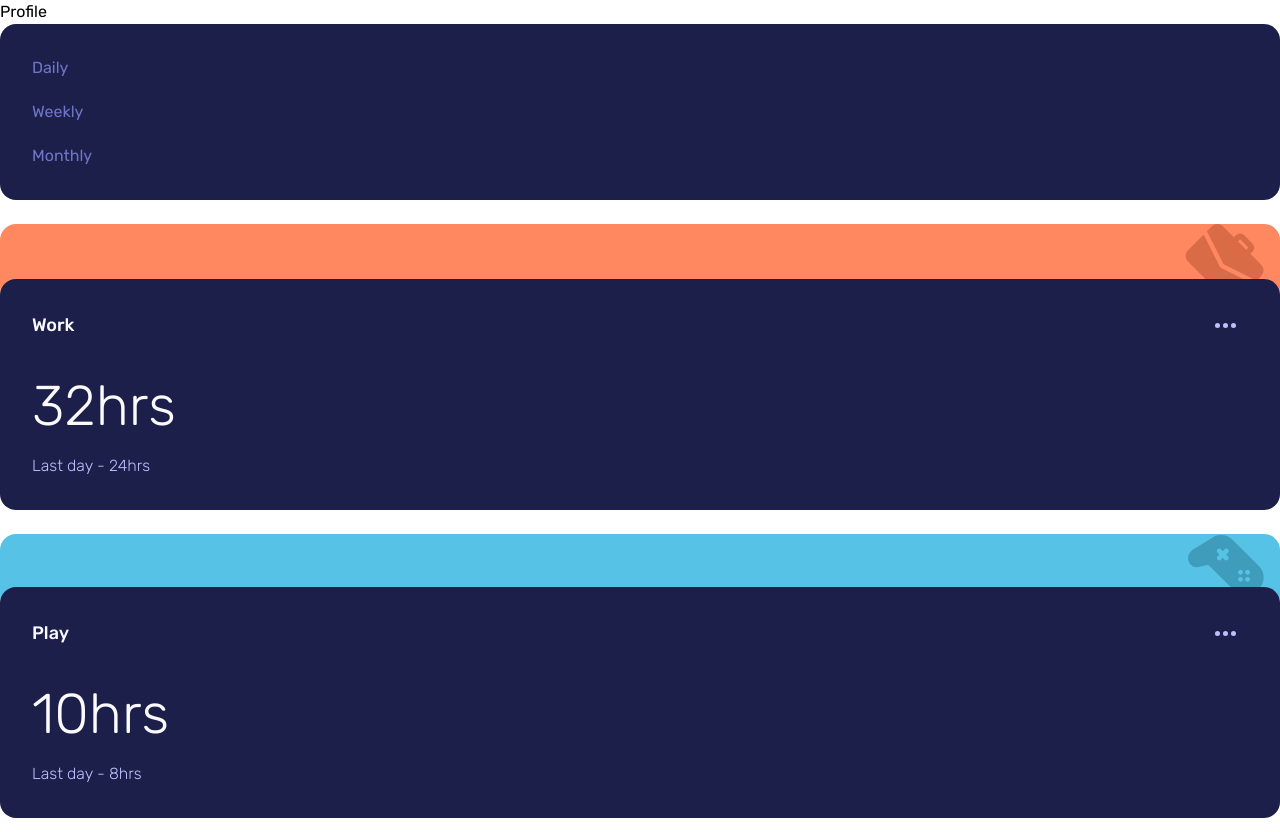
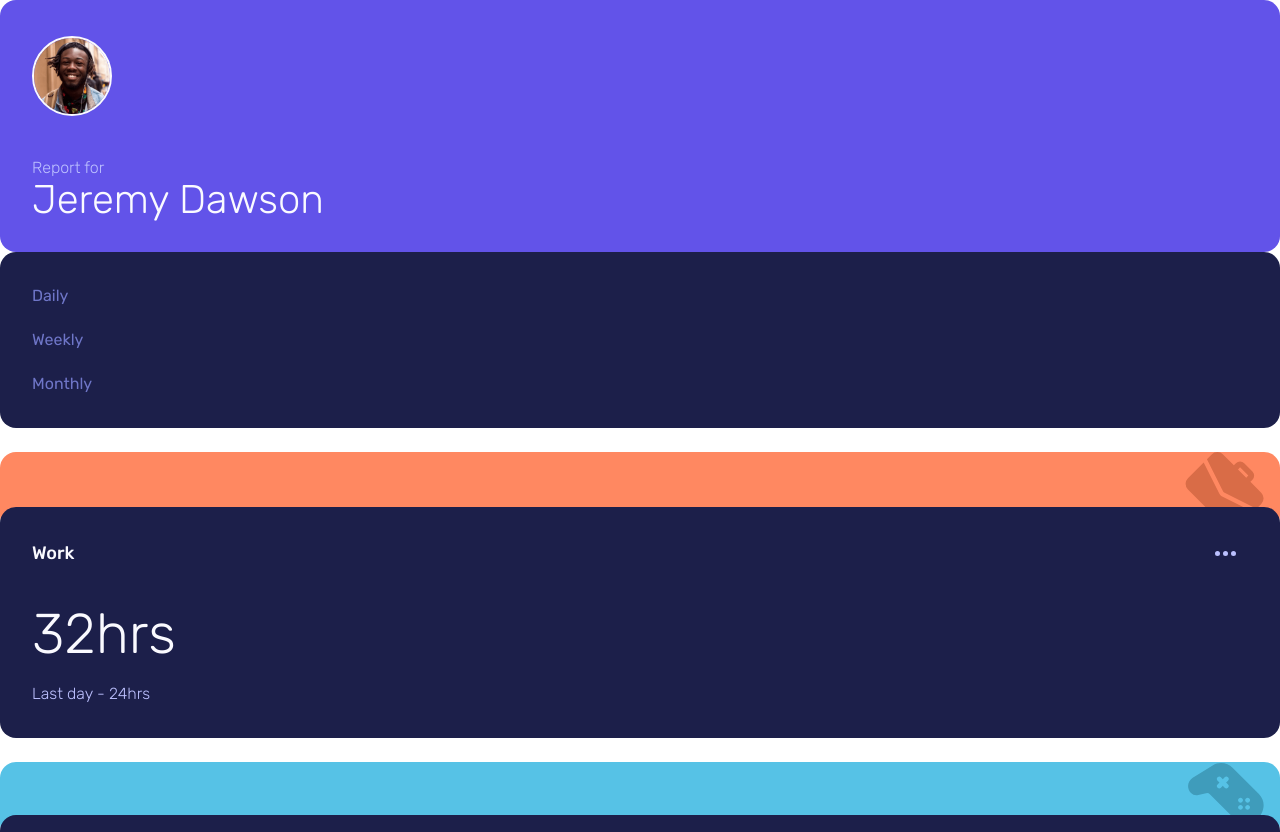
Before and after one commit to revuwem/time-tracking-dashboard, a React (Vite) app: page / in a window 1280 px wide. Shown: the top 832 px of the page. Built offline with nearby package versions, Linux system fonts and the light colour scheme.

Commit message:
feat(components): create Profile layout

```diff
--- a/src/App.tsx
+++ b/src/App.tsx
@@ -5,7 +5,7 @@ import TimeSelector from "./components/TimeSelector";
 function App() {
   return (
     <main>
-      <Profile />
+      <Profile name="Jeremy Dawson" photo="images/image-jeremy.png" />
       <TimeSelector />
       <Dashboard />
     </main>
--- a/src/components/Profile/Profile.tsx
+++ b/src/components/Profile/Profile.tsx
@@ -1,7 +1,20 @@
-type ProfileProps = {};
+type ProfileProps = {
+  name: string;
+  photo: string;
+};
 
-const Profile: React.FC<ProfileProps> = ({}) => {
-  return <div>Profile</div>;
+const Profile: React.FC<ProfileProps> = ({ name, photo }) => {
+  return (
+    <div className="px-8 py-9 bg-blue-light rounded flex flex-wrap items-center gap-5 md:flex-col md:items-start md:gap-10">
+      <div className="w-16 md:w-20 rounded-full border-2 border-white">
+        <img src={photo} alt="Your photo" className="object-cover" />
+      </div>
+      <h1 className="font-light text-2xl md:text-5xl text-white flex flex-col md:gap-1">
+        <span className="text-sm md:text-base text-blue-pale">Report for</span>
+        {name}
+      </h1>
+    </div>
+  );
 };
 
 export default Profile;
```
